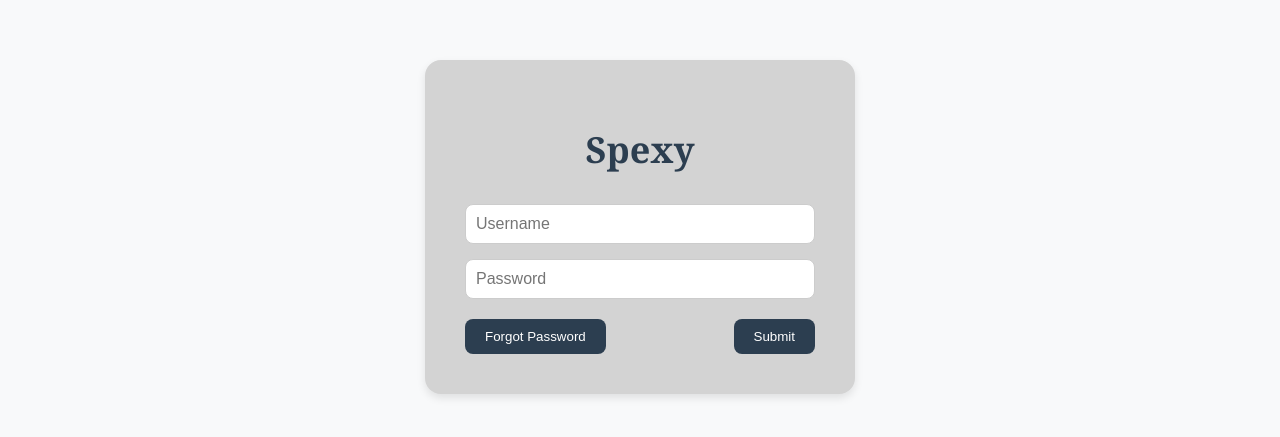
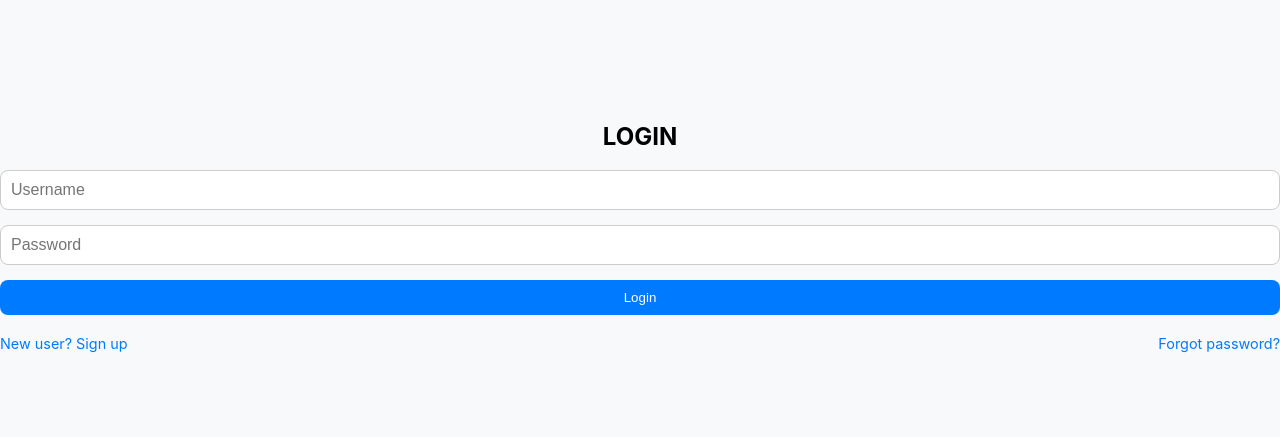
Before and after one commit to timsinashok/spexy, a React (Create React App) app in the folder spexy/: page / in a window 1280 px wide. Shown: the part 173-610 px from the top of the page. Built offline with nearby package versions, Linux system fonts and the light colour scheme.

Commit message:
resolved merged conflicts and edited login,searh,admin

```diff
--- a/spexy/src/App.js
+++ b/spexy/src/App.js
@@ -33,6 +33,9 @@ import Main from './components/Main/MainPage';
 import Search from './components/Search/SearchPage';
 import Admin from './components/Admin/AdminPage';
 
+import Reset from './components/Reset/ForgotPassword';
+import Signup from './components/Signup/SignupForm';
+
 function App() {
     return (
         <Router>
@@ -41,6 +44,10 @@ function App() {
                 <Route path="/main" element={<Main />} />
                 <Route path="/search" element={<Search />} />
                 <Route path="/admin" element={<Admin />} />
+
+                {/* for signup and forgot password */}
+                <Route path="/signup" element={<Signup />}/>
+                <Route path="/reset" element={<Reset />}/>
             </Routes>
         </Router>
     );
--- a/spexy/src/components/Admin/AdminPage.js
+++ b/spexy/src/components/Admin/AdminPage.js
@@ -1,3 +1,31 @@
+// // src/components/Admin/AdminPage.js
+// import React from 'react';
+
+// const mockGlasses = [
+//     { id: 1, name: 'Glasses 1' },
+//     { id: 2, name: 'Glasses 2' },
+// ];
+
+// function AdminPage() {
+//     return (
+//         <div>
+//             <h2>Admin Page</h2>
+//             <button>Scrape</button>
+//             <button>Add</button>
+//             <button>Update</button>
+//             <button>Remove</button>
+//             <ul>
+//                 {mockGlasses.map((glass) => (
+//                     <li key={glass.id}>{glass.name}</li>
+//                 ))}
+//             </ul>
+//         </div>
+//     );
+// }
+
+// export default AdminPage;
+
+
 // src/components/Admin/AdminPage.js
 import React from 'react';
 
@@ -8,15 +36,17 @@ const mockGlasses = [
 
 function AdminPage() {
     return (
-        <div>
-            <h2>Admin Page</h2>
-            <button>Scrape</button>
-            <button>Add</button>
-            <button>Update</button>
-            <button>Remove</button>
-            <ul>
+        <div style={styles.container}>
+            <h2 style={styles.title}>Admin Page</h2>
+            <div style={styles.buttonContainer}>
+                <button style={styles.button}>Scrape</button>
+                <button style={styles.button}>Add</button>
+                <button style={styles.button}>Update</button>
+                <button style={styles.button}>Remove</button>
+            </div>
+            <ul style={styles.list}>
                 {mockGlasses.map((glass) => (
-                    <li key={glass.id}>{glass.name}</li>
+                    <li key={glass.id} style={styles.listItem}>{glass.name}</li>
                 ))}
             </ul>
         </div>
@@ -24,3 +54,52 @@ function AdminPage() {
 }
 
 export default AdminPage;
+
+const styles = {
+    container: {
+        display: 'flex',
+        flexDirection: 'column',
+        alignItems: 'center',
+        justifyContent: 'center',
+        border: '1px solid #ddd',
+        padding: '20px',
+        width: '400px',
+        margin: '100px auto',
+        borderRadius: '8px',
+        boxShadow: '0 4px 8px rgba(0, 0, 0, 0.2)',
+        backgroundColor: '#f9f9f9',
+    },
+    title: {
+        marginBottom: '20px',
+        fontSize: '24px',
+        fontWeight: 'bold',
+        color: '#333',
+    },
+    buttonContainer: {
+        display: 'flex',
+        gap: '10px',
+        marginBottom: '20px',
+    },
+    button: {
+        padding: '10px 15px',
+        backgroundColor: '#007bff',
+        color: 'white',
+        border: 'none',
+        borderRadius: '4px',
+        cursor: 'pointer',
+        transition: 'background-color 0.3s ease',
+    },
+
+    list: {
+        listStyleType: 'none',
+        padding: '0',
+        width: '100%',
+        textAlign: 'left',
+    },
+    listItem: {
+        padding: '10px',
+        borderBottom: '1px solid #ddd',
+        fontSize: '16px',
+        color: '#333',
+    },
+};
--- a/spexy/src/components/Login/LoginForm.js
+++ b/spexy/src/components/Login/LoginForm.js
@@ -37,130 +37,20 @@
 
 
 // src/components/Login/LoginForm.js
-// import React, { useState } from 'react';
-
-// function LoginForm() {
-//     const [username, setUsername] = useState('');
-//     const [password, setPassword] = useState('');
-
-//     const handleLogin = () => {
-//         console.log('Logging in:', username, password);
-//     };
-
-//     return (
-//         <div style={styles.container}>
-//             <h2 style={styles.title}>LOGIN</h2>
-//             <div style={styles.inputContainer}>
-//                 <InputField
-//                     type="text"
-//                     placeholder="Username"
-//                     value={username}
-//                     onChange={(e) => setUsername(e.target.value)}
-//                 />
-//                 <InputField
-//                     type="password"
-//                     placeholder="Password"
-//                     value={password}
-//                     onChange={(e) => setPassword(e.target.value)}
-//                 />
-//                 <button style={styles.button} onClick={handleLogin}>Login</button>
-//             </div>
-//             <div style={styles.links}>
-//                 <a href="/signup" style={styles.link}>New user? Sign up</a>
-//                 <a href="/reset" style={styles.link}>Forgot password?</a>
-//             </div>
-//         </div>
-//     );
-// }
-
-// function InputField({ type, placeholder, value, onChange }) {
-//     return (
-//         <input
-//             type={type}
-//             placeholder={placeholder}
-//             value={value}
-//             onChange={onChange}
-//             style={styles.input}
-//         />
-//     );
-// }
-
-// export default LoginForm;
-
-// const styles = {
-//     container: {
-//         display: 'flex',
-//         flexDirection: 'column',
-//         alignItems: 'center',
-//         justifyContent: 'center',
-//         border: '1px solid #ddd',
-//         padding: '20px',
-//         width: '300px',
-//         height: '350px',
-//         margin: '100px auto',
-//         borderRadius: '8px',
-//         boxShadow: '0 4px 8px rgba(0, 0, 0, 0.2)',
-//         backgroundColor: '#f9f9f9',
-//     },
-//     title: {
-//         marginBottom: '20px',
-//         fontSize: '24px',
-//         fontWeight: 'bold',
-//         color: '#333',
-//     },
-//     inputContainer: {
-//         width: '100%',
-//         display: 'flex',
-//         flexDirection: 'column',
-//         gap: '10px',
-//     },
-//     input: {
-//         padding: '10px',
-//         border: '1px solid #ccc',
-//         borderRadius: '4px',
-//         width: '100%',
-//         boxSizing: 'border-box',
-//     },
-//     button: {
-//         padding: '10px',
-//         backgroundColor: '#007bff',
-//         color: '#fff',
-//         border: 'none',
-//         borderRadius: '4px',
-//         cursor: 'pointer',
-//         transition: 'background-color 0.3s ease',
-//     },
-//     links: {
-//         marginTop: '20px',
-//         display: 'flex',
-//         justifyContent: 'space-between',
-//         width: '100%',
-//         fontSize: '0.9em',
-//         color: '#007bff',
-//     },
-//     link: {
-//         textDecoration: 'none',
-//         color: '#007bff',
-//     }
-// };
-
-
-
-
 import React, { useState } from 'react';
+import { Link } from 'react-router-dom';
 
 function LoginForm() {
     const [username, setUsername] = useState('');
     const [password, setPassword] = useState('');
 
     const handleLogin = () => {
-        console.log('Logging in:', username, password);
+        console.log('Logging in');
     };
 
     return (
         <div style={styles.container}>
-            <div style={styles.card}>
-                <h1 style={styles.header}>Spexy</h1>
+            <h2 style={styles.title}>LOGIN</h2>
             <div style={styles.inputContainer}>
                 <InputField
                     type="text"
@@ -174,11 +64,11 @@ function LoginForm() {
                     value={password}
                     onChange={(e) => setPassword(e.target.value)}
                 />
+                <button style={styles.button} onClick={handleLogin}>Login</button>
             </div>
-                <div style={styles.buttonContainer}>
-                    <button style={styles.buttonSecondary}>Forgot Password</button>
-                    <button style={styles.button} onClick={handleLogin}>Submit</button>
-                </div>
+            <div style={styles.links}>
+                <a href="/signup" style={styles.link}>New user? Sign up</a>
+                <a href="/reset" style={styles.link}>Forgot password?</a>
             </div>
         </div>
     );
@@ -243,21 +133,24 @@ const styles = {
         marginTop: '20px',
     },
     button: {
-        padding: '10px 20px',
-        backgroundColor: '#2c3e50',
+        padding: '10px',
+        backgroundColor: '#007bff',
         color: '#fff',
         border: 'none',
         borderRadius: '8px',
         cursor: 'pointer',
         fontFamily: 'Arial, sans-serif',
     },
-    buttonSecondary: {
-        padding: '10px 20px',
-        backgroundColor: '#2c3e50',
-        color: '#fff',
-        border: 'none',
-        borderRadius: '8px',
-        cursor: 'pointer',
-        fontFamily: 'Arial, sans-serif',
+    links: {
+        marginTop: '20px',
+        display: 'flex',
+        justifyContent: 'space-between',
+        width: '100%',
+        fontSize: '0.9em',
+        color: '#007bff',
+    },
+    link: {
+        textDecoration: 'none',
+        color: '#007bff',
     }
 };
--- a/spexy/src/components/Search/SearchPage.js
+++ b/spexy/src/components/Search/SearchPage.js
@@ -1,3 +1,30 @@
+// // src/components/Search/SearchPage.js
+// import React, { useState } from 'react';
+
+// function SearchPage() {
+//     const [searchTerm, setSearchTerm] = useState('');
+
+//     const handleSearch = () => {
+//         console.log('Searching for:', searchTerm);
+//     };
+
+//     return (
+//         <div>
+//             <h2>Search for Store</h2>
+//             <input
+//                 type="text"
+//                 placeholder="Search for store"
+//                 value={searchTerm}
+//                 onChange={(e) => setSearchTerm(e.target.value)}
+//             />
+//             <button onClick={handleSearch}>Search</button>
+//             <button>I'm Feeling Lucky</button>
+//         </div>
+//     );
+// }
+
+// export default SearchPage;
+
 // src/components/Search/SearchPage.js
 import React, { useState } from 'react';
 
@@ -6,21 +33,73 @@ function SearchPage() {
 
     const handleSearch = () => {
         console.log('Searching for:', searchTerm);
+        // Implement actual search functionality here
     };
 
     return (
-        <div>
-            <h2>Search for Store</h2>
+        <div style={styles.container}>
+            <h2 style={styles.title}>Search for Store</h2>
+            <div style={styles.inputContainer}>
                 <input
                     type="text"
                     placeholder="Search for store"
                     value={searchTerm}
                     onChange={(e) => setSearchTerm(e.target.value)}
+                    style={styles.input}
                 />
-            <button onClick={handleSearch}>Search</button>
-            <button>I'm Feeling Lucky</button>
+                <button style={styles.button} onClick={handleSearch}>Search</button>
+                <button style={{ ...styles.button, ...styles.luckyButton }}>I'm Feeling Lucky</button>
+            </div>
         </div>
     );
 }
 
 export default SearchPage;
+
+const styles = {
+    container: {
+        display: 'flex',
+        flexDirection: 'column',
+        alignItems: 'center',
+        justifyContent: 'center',
+        border: '1px solid #ddd',
+        padding: '20px',
+        width: '300px',
+        height: '250px',
+        margin: '100px auto',
+        borderRadius: '8px',
+        boxShadow: '0 4px 8px rgba(0, 0, 0, 0.2)',
+        backgroundColor: '#f9f9f9',
+    },
+    title: {
+        marginBottom: '20px',
+        fontSize: '24px',
+        fontWeight: 'bold',
+        color: '#333',
+    },
+    inputContainer: {
+        width: '100%',
+        display: 'flex',
+        flexDirection: 'column',
+        gap: '10px',
+    },
+    input: {
+        padding: '10px',
+        border: '1px solid #ccc',
+        borderRadius: '4px',
+        width: '100%',
+        boxSizing: 'border-box',
+    },
+    button: {
+        padding: '10px',
+        backgroundColor: 'black',
+        color: 'white',
+        border: 'none',
+        borderRadius: '4px',
+        cursor: 'pointer',
+        transition: 'background-color 0.3s ease',
+    },
+    luckyButton: {
+        backgroundColor: '#007bff', // Different color for the "I'm Feeling Lucky" button
+    },
+};
```
Lines whose indentation alone changed are shown as unchanged.
